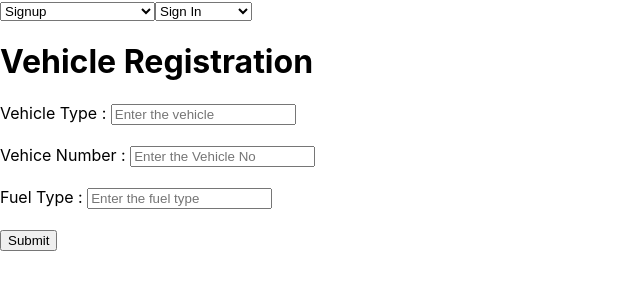
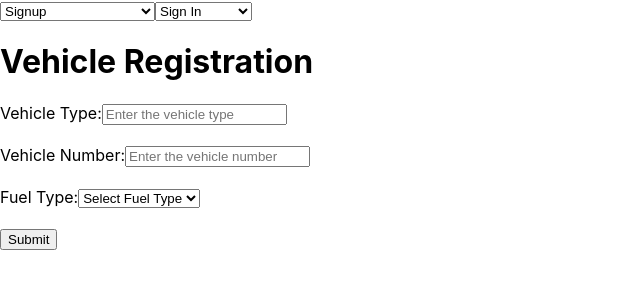
Before and after one commit to Kirisi15/Fuel_Station, a React (Create React App) app in the folder fuel_station_frontend/: page /vehicleReg in a window 1280 px wide. Shown: the top 300 px of the page, without its empty margins (0-640 px from the left). Built offline with nearby package versions, Linux system fonts and the light colour scheme.

Commit message:
fueltype option added into vehicleRegistration

```diff
--- a/fuel_station_frontend/src/vehicle/VehicleRegistration.js
+++ b/fuel_station_frontend/src/vehicle/VehicleRegistration.js
@@ -1,75 +1,131 @@
-import {useState} from 'react';
-import React from 'react'
-import axios from 'axios';
-function VehicleRegistration(){
+import { useState } from "react";
+import React from "react";
+import { QRCodeCanvas } from "qrcode.react";
+import axios from "axios";
 
-    const [values,setVehicles] = useState({
-      vehicleType :'',
-      vehicleNumber  : '',
-      fuelType  : '',
+function VehicleRegistration() {
+  const [values, setVehicles] = useState({
+    vehicleType: "",
+    vehicleNumber: "",
+    fuelType: "",
+  });
 
-    })
+  const [vehicleId, setVehicleId] = useState(null);
+  const [qrCodeData, setQrCodeData] = useState(null);
+  const [error, setError] = useState(""); // State to track validation or API errors
 
   const handleChanges = (e) => {
-        setVehicles({...values,[e.target.name]:e.target.value})
+    setVehicles({ ...values, [e.target.name]: e.target.value });
+  };
+
+  const validateForm = () => {
+    if (!values.vehicleType || !values.vehicleNumber || !values.fuelType) {
+      setError("All fields are required.");
+      return false;
     }
+    if (!/^[A-Za-z]+$/.test(values.vehicleType)) {
+      setError("Vehicle type should contain only alphabets.");
+      return false;
+    }
+    if (!/^[A-Za-z0-9-]+$/.test(values.vehicleNumber)) {
+      setError("Vehicle number should be alphanumeric (e.g., ABC-1234).");
+      return false;
+    }
+    setError("");
+    return true;
+  };
 
-    const handleSubmit =  async (e) => {
-        e.preventDefault()
-        try{
-       await axios.post('http://localhost:8080/api/vehicle',values, {
-        headers: {"Content-Type": "application/json"},
+  const handleSubmit = async (e) => {
+    e.preventDefault();
+    if (!validateForm()) return;
+
+    try {
+      const response = await axios.post(
+        "http://localhost:8080/api/vehicle",
+        values,
+        {
+          headers: { "Content-Type": "application/json" },
+        }
+      );
+
+      const generatedVehicleId = response.data.vehicleId;
+
+      setVehicleId(generatedVehicleId);
+
+      const qrData = `Vehicle ID: ${generatedVehicleId}, Vehicle Type: ${values.vehicleType}, Vehicle Number: ${values.vehicleNumber}, Fuel Type: ${values.fuelType}`;
+      setQrCodeData(qrData);
+
+      setVehicles({
+        vehicleType: "",
+        vehicleNumber: "",
+        fuelType: "",
       });
-       setVehicles({
-        vehicleType :'',
-        vehicleNumber  : '',
-        fuelType  : '',
 
-       });
       alert("Vehicle successfully added");
-       console.log(values);
+    } catch (error) {
+      setError("Failed to register the vehicle. Please try again.");
+    }
+  };
 
-    }catch (error){
-        alert("Network error occured .plz try again");
-    }
-}
-    return(
-        <div className = "container">
-            <h1>Vehicle Registration </h1>
-            <form onSubmit = {handleSubmit} >
+  return (
+    <div className="container">
+      <h1>Vehicle Registration</h1>
+      <form onSubmit={handleSubmit}>
+        {error && <p style={{ color: "red" }}>{error}</p>} {/* Display validation or API error */}
+        <label htmlFor="vehicleType">Vehicle Type:</label>
+        <input
+          type="text"
+          placeholder="Enter the vehicle type"
+          name="vehicleType"
+          onChange={handleChanges}
+          required
+          value={values.vehicleType}
+        />
+        <br />
+        <br />
 
-                 <label htmlFor ="vehicleType">Vehicle Type : </label>
+        <label htmlFor="vehicleNumber">Vehicle Number:</label>
         <input
-                 type = "text"
-                 placeholder="Enter the vehicle"
-                 name = "vehicleType"
-                 onChange={(e) =>handleChanges(e)}
+          type="text"
+          placeholder="Enter the vehicle number"
+          name="vehicleNumber"
+          onChange={handleChanges}
+          value={values.vehicleNumber}
           required
-                 value = {values.vehicleType}/>
-                <br/><br/>
+        />
+        <br />
+        <br />
 
-                <label htmlFor ="vehicleNumber">Vehice Number : </label>
-                <input type = "text"
-                placeholder="Enter the Vehicle No"
-                name = "vehicleNumber"
-                onChange={(e) =>handleChanges(e)}
-                value = {values.vehicleNumber}
-                required/>
-                <br/><br/>
+        <label htmlFor="fuelType">Fuel Type:</label>
+        <select
+          name="fuelType"
+          onChange={handleChanges}
+          value={values.fuelType}
+          required
+        >
+          <option value="">Select Fuel Type</option>
+          <option value="Petrol">Petrol</option>
+          <option value="Diesel">Diesel</option>
+          <option value="CNG">CNG</option>
+          <option value="Electric">Electric</option>
+        </select>
+        <br />
+        <br />
 
+        <button type="submit">Submit</button>
+      </form>
 
-                <label htmlFor ="fuelType">Fuel Type : </label>
-                <input type = "text"
-                 placeholder="Enter the fuel type"
-                 name = "fuelType"
-                 onChange={(e) =>handleChanges(e)}
-                 required
-                 value = {values.fuelType}/>
-                <br/><br/>
-
-                <button type = "submit" >Submit</button>
-                </form>
+      {vehicleId && (
+        <div>
+          <h2>Vehicle Registered Successfully!</h2>
+          <p>Vehicle ID: {vehicleId}</p>
+          <h3>QR Code:</h3>
+          <QRCodeCanvas value={qrCodeData} />
+          <p>Scan this QR code to view vehicle details.</p>
+        </div>
+      )}
     </div>
   );
 }
+
 export default VehicleRegistration;
```
Lines whose indentation alone changed are shown as unchanged.
